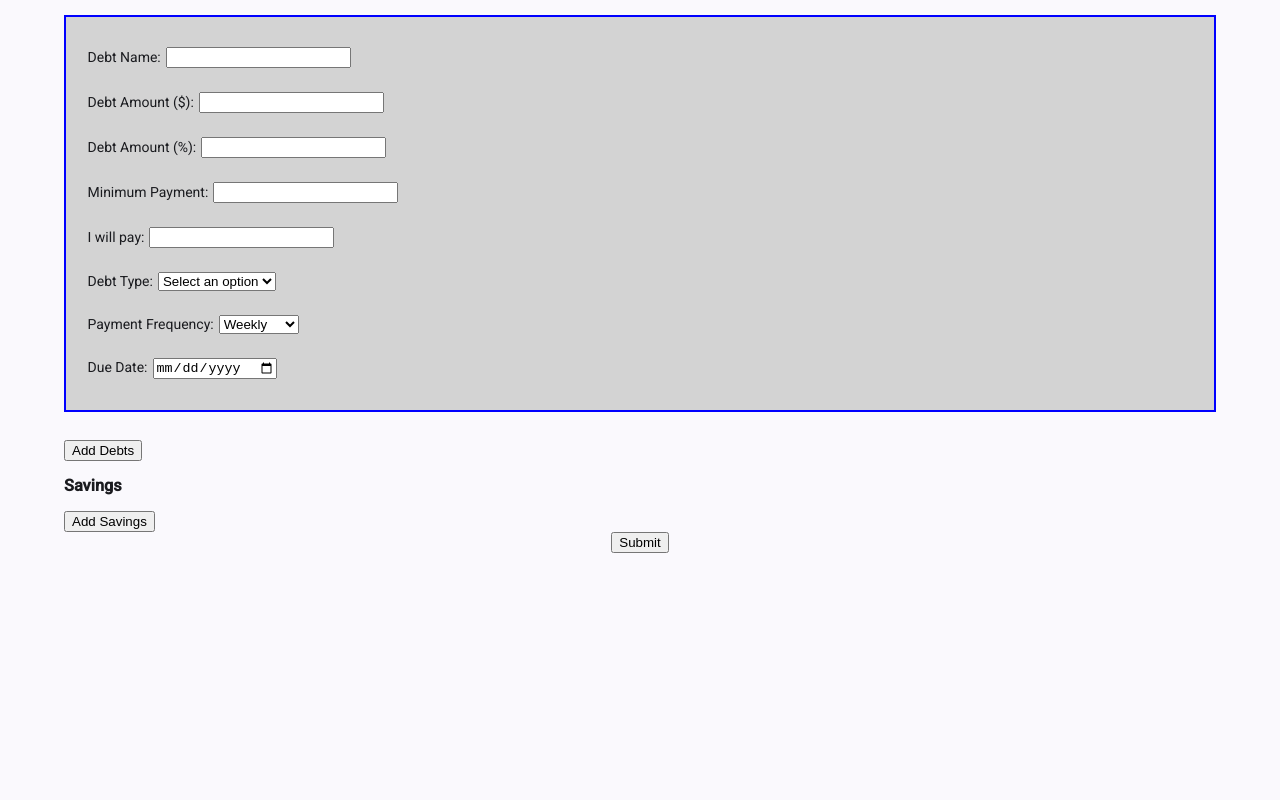
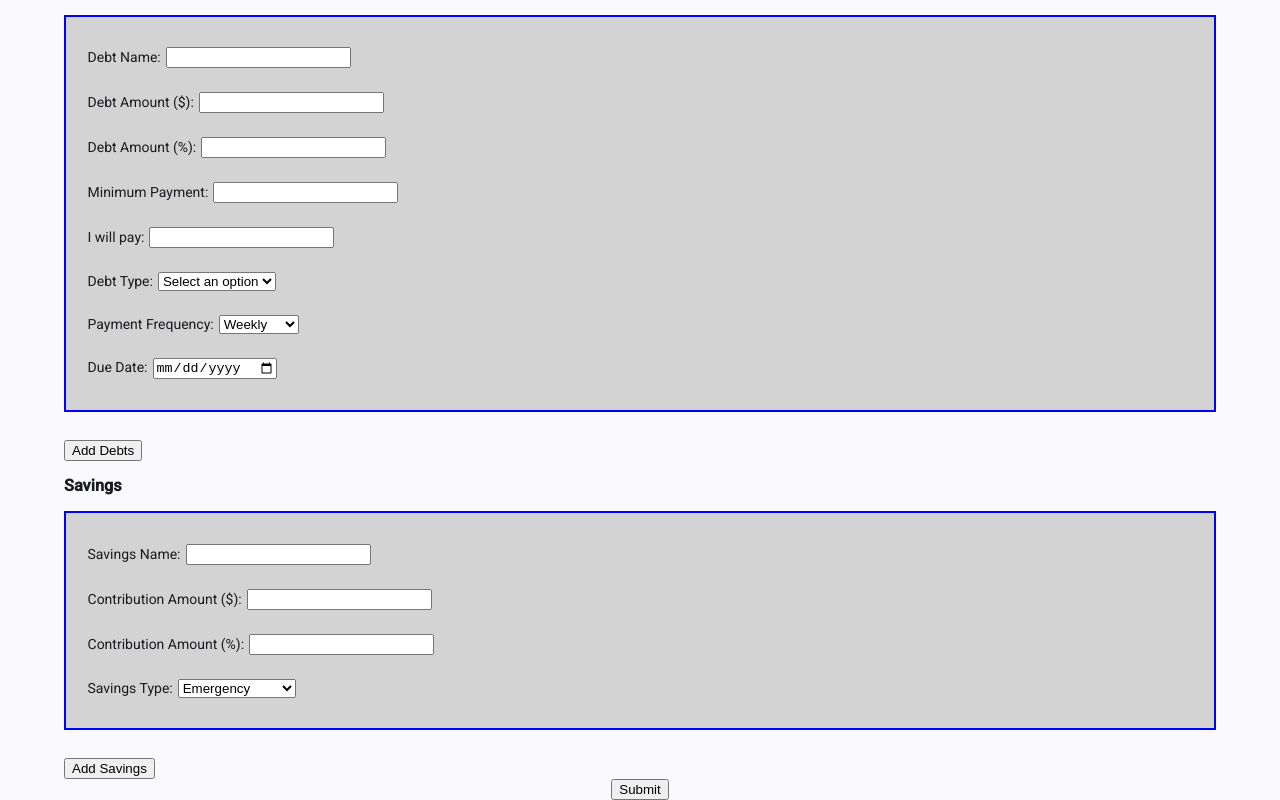
Before and after one commit to LizaFeng/iBudget, an Angular app in the folder iBudget/: page /create-budget in a window 1280 px wide. Shown: the part 831-1631 px from the top of the page. Before the commit the page ends 1384 px from the top, so only its background shows below. Built offline with nearby package versions, Linux system fonts and the light colour scheme.

Commit message:
completed basic outline of the savings component

```diff
--- a/iBudget/src/app/create-budget/create-budget.html
+++ b/iBudget/src/app/create-budget/create-budget.html
@@ -43,6 +43,7 @@
 
     <div formArrayName="savings">
       <h3>Savings</h3>
+      <app-savings-component [defaultCard]="true" />
       <button type="button" (click)="addSavings()">Add Savings</button>
     </div>
 
--- a/iBudget/src/app/create-budget/create-budget.ts
+++ b/iBudget/src/app/create-budget/create-budget.ts
@@ -10,6 +10,7 @@ import {
 import { IncomeComponent } from '../income-component/income-component';
 import { ExpenseComponent } from '../expense-component/expense-component';
 import { DebtComponent } from '../debt-component/debt-component';
+import { SavingsComponent } from '../savings-component/savings-component';
 @Component({
   selector: 'app-create-budget',
   imports: [
@@ -17,6 +18,7 @@ import { DebtComponent } from '../debt-component/debt-component';
     IncomeComponent,
     ExpenseComponent,
     DebtComponent,
+    SavingsComponent,
   ],
   templateUrl: './create-budget.html',
   styleUrl: './create-budget.css',
--- /dev/null
+++ b/iBudget/src/app/savings-component/savings-component.css
@@ -0,0 +1,24 @@
+.savings-component-main-container {
+  background-color: lightgray;
+  padding: 1%;
+  position: relative; /* Essential for positioning child elements relative to this div */
+  margin-bottom: 2rem;
+  border: 2px solid blue;
+}
+
+.delete-btn {
+  position: absolute; /* Positions the button relative to the nearest positioned ancestor (parent-div) */
+  top: 0; /* Aligns the button to the top edge of the parent-div */
+  right: 0; /* Aligns the button to the right edge of the parent-div */
+  padding: 10px;
+  background-color: green;
+  color: white;
+  border: none;
+  cursor: pointer;
+}
+p {
+  padding: 5px;
+}
+label {
+  margin: 5px;
+}
--- /dev/null
+++ b/iBudget/src/app/savings-component/savings-component.html
@@ -0,0 +1,30 @@
+<div class="savings-component-main-container">
+  <p class="savings-naming">
+    <label for="savings-name">Savings Name:</label>
+    <input class="savings-name" id="savings-name" />
+  </p>
+  <div class="savings-amt">
+    <p class="savings-amt-dollar-form">
+      <label for="savings-amt-dollar">Contribution Amount ($):</label>
+      <input type="text" id="savings-amt-dollar" />
+    </p>
+    <p class="savings-amt-percent">
+      <label for="savings-amt-percent">Contribution Amount (%):</label>
+      <input type="text" id="savings-amt-percent" />
+    </p>
+  </div>
+  <p>
+    <label for="savings-type">Savings Type:</label>
+    <select class="savings-type" id="savings-type">
+      <option value="" disabled>Select an option</option>
+      <option value="Emergency">Emergency</option>
+      <option value="long-term">Long Term</option>
+      <option value="others">Others</option>
+      <option value="short-term">Short Term</option>
+    </select>
+  </p>
+  @if (defaultCard == false) {
+  <!-- Content to display when the condition is true -->
+  <button class="delete-btn"><mat-icon>delete_outline</mat-icon></button>
+  }
+</div>
```
Also changed, not shown: iBudget/src/app/savings-component/savings-component.ts (added, +12 -0 lines), 1 other file (tests, documents, lock files or other folders).
